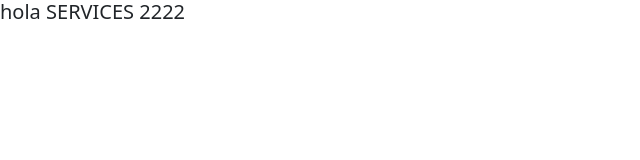
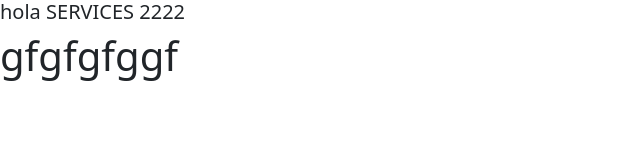
Before and after one commit to chenGonzalezQ/Practicagit, a plain HTML site: page Services.html in a window 1280 px wide. Shown: the whole page, without its empty margins (0-640 px from the left). Drawn offline with nearby package versions, Linux system fonts and the light colour scheme.

Commit message:
agregada h1

```diff
--- a/Services.html
+++ b/Services.html
@@ -6,7 +6,7 @@
 
 <body>
 <h5>hola SERVICES 2222</h5>
-
+<h1>gfgfgfggf</h1>
 </body>
 
 </html>
```
